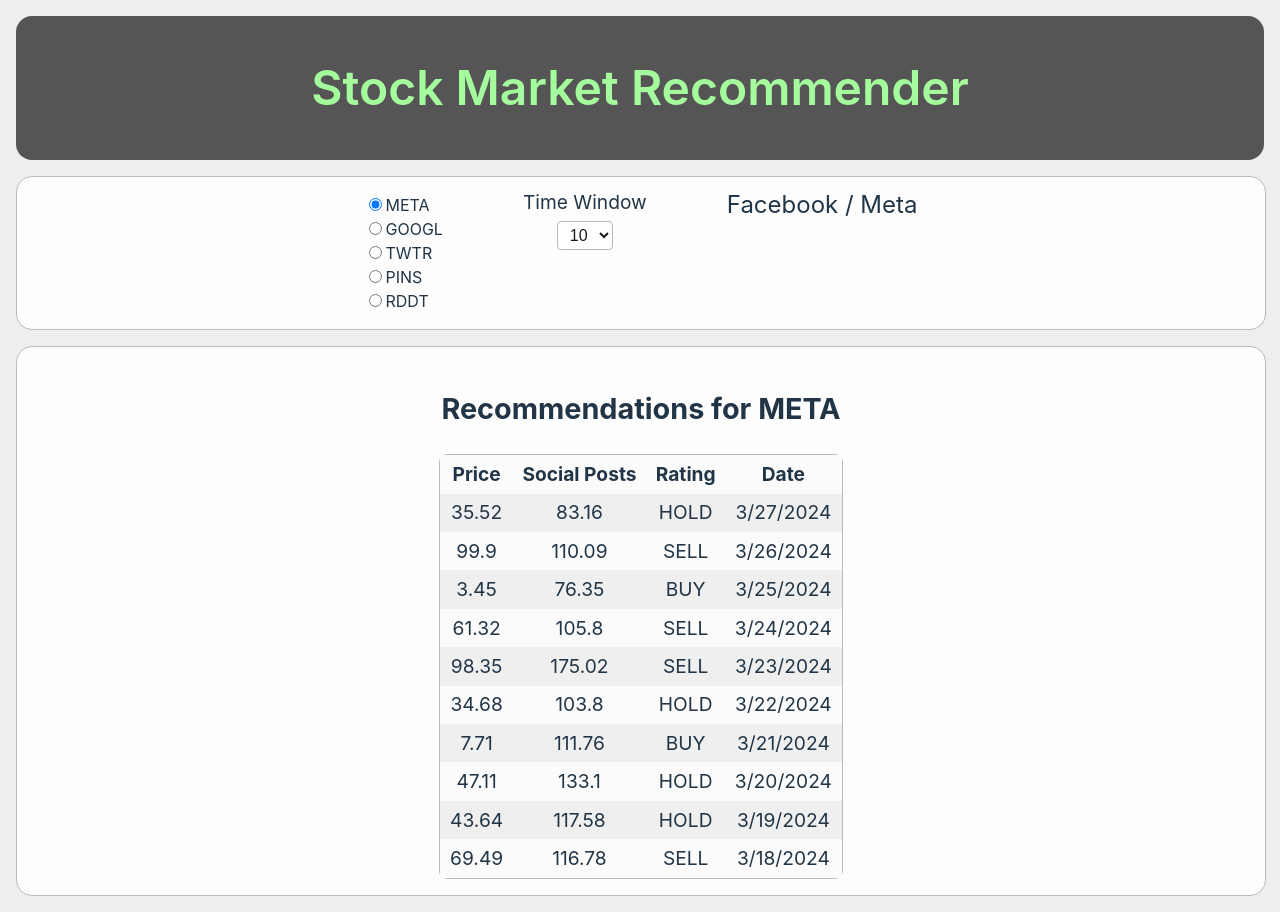
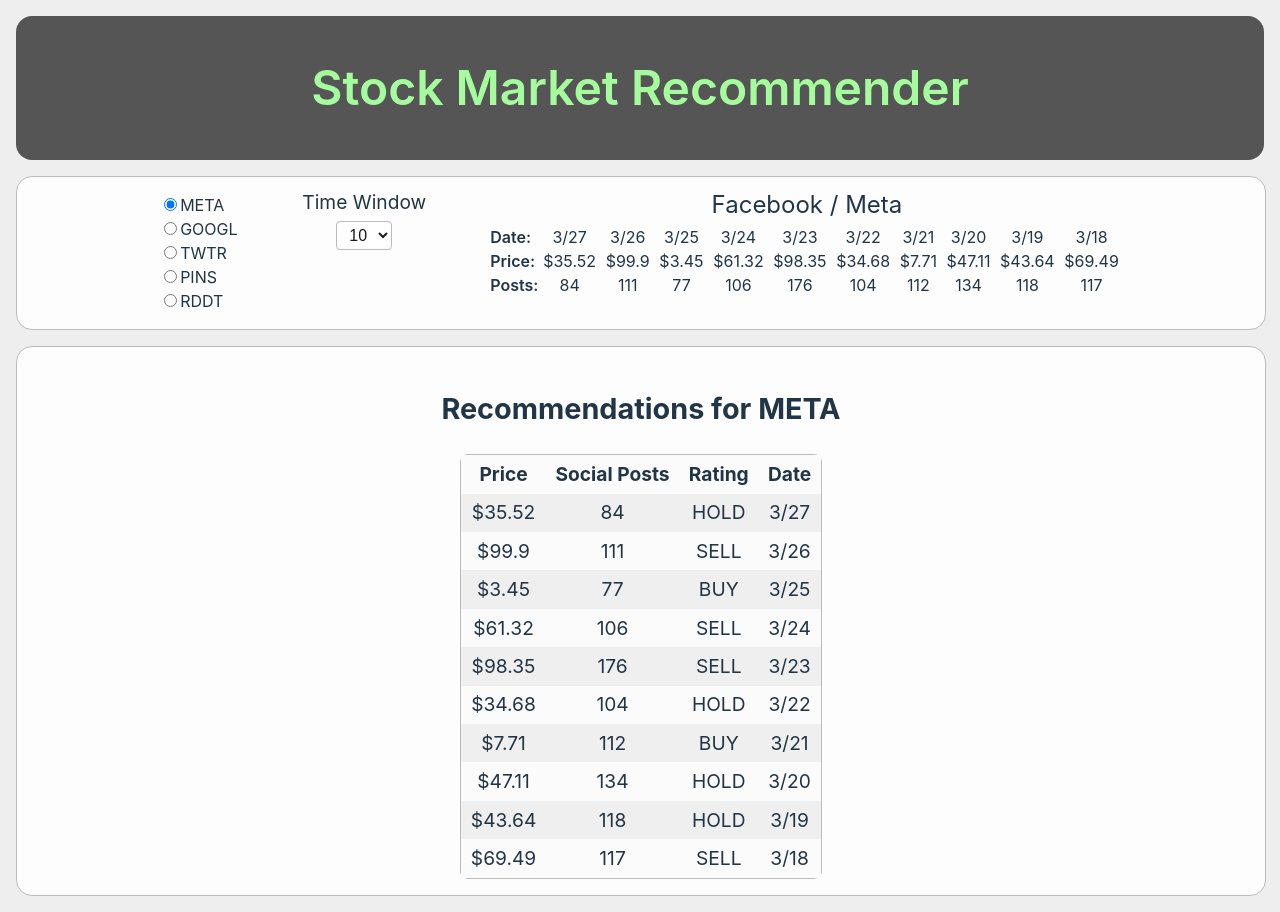
Before and after one commit to krisbelangernelson/stock-prediction, a React (Vite) app: page / in a window 1280 px wide. Both pictures are taken after a click on the radio button "META". Built offline with nearby package versions, Linux system fonts and the light colour scheme.

Commit message:
feat: social summary in form, fix social count no decimal

```diff
--- a/src/App.tsx
+++ b/src/App.tsx
@@ -18,7 +18,7 @@
     <div className="wrapper">
       <Header />
       <main>
-        <StockForm stockSelected={stockSelected} setStockSelected={setStockSelected} timeWindow={timeWindow} setTimeWindow={setTimeWindow} />
+        <StockForm stockSelected={stockSelected} setStockSelected={setStockSelected} timeWindow={timeWindow} setTimeWindow={setTimeWindow} data={data} />
         <StockTable stockSelected={stockSelected} data={data} />
       </main>
     </div>
--- a/src/components/StockForm/SocialMediaInfo.tsx
+++ b/src/components/StockForm/SocialMediaInfo.tsx
@@ -1,11 +1,25 @@
 import { SocialMediaInfoProps } from "../../types/stock"
 
 export default function SocialMediaInfo(props: SocialMediaInfoProps) {
-  const { company } = props
+  const { company, data } = props
 
   return (
     <div className="social-media-info">
       <div className="company-name">{company.name}</div>
+      <div className="social-data">
+        <div className="data-headers">
+          <div>Date:</div>
+          <div>Price:</div>
+          <div>Posts:</div>
+        </div>
+        {data.map(({ date, price, socialMediaCount }) => (
+          <div className="data-row" key={price}>
+            <div>{date}</div>
+            <div>${price}</div>
+            <div>{socialMediaCount}</div>
+          </div>
+        ))}
+      </div>
     </div>
   )
 }
--- a/src/components/StockForm/StockForm.css
+++ b/src/components/StockForm/StockForm.css
@@ -15,13 +15,14 @@
 
   @media screen and (min-width: 768px) {
     flex-direction: row;
-    gap: 0 5rem;
+    gap: 0 4rem;
   }
 }
 
 .stock-list {
   display: flex;
   justify-content: center;
+  min-width: 5rem;;
 
   & .stock-list-items {
     text-align: left;
@@ -34,6 +35,27 @@
   & .company-name {
     font-size: 1.5rem;
     line-height: 1.5rem;
+  }
+
+  & .social-data {
+    display: flex;
+    flex-direction: row;
+    margin-top: 0.5rem;
+    overflow: auto;
+
+    & .data-headers {
+      text-align: left;
+
+      & > div {
+        font-weight: 600;
+      }
+    }
+
+    & .data-row {
+      & > div {
+        padding: 0 0.3rem;
+      }
+    }
   }
 }
 
--- a/src/components/StockForm/StockForm.tsx
+++ b/src/components/StockForm/StockForm.tsx
@@ -7,7 +7,7 @@
 import { StockFormProps } from '../../types/stock';
 
 export default function StockForm(props: StockFormProps) {
-  const { setStockSelected, stockSelected, timeWindow, setTimeWindow } = props
+  const { setStockSelected, stockSelected, timeWindow, setTimeWindow, data } = props
   const company = companies.find((company) => company.symbol === stockSelected)
 
   return (
@@ -15,7 +15,7 @@
       <div className="stock-form-content">
         <StockList stockSelected={stockSelected} setStockSelected={setStockSelected} />
         {company ? <TimeWindow timeWindow={timeWindow} setTimeWindow={setTimeWindow} /> : <div />}
-        {company ? <SocialMediaInfo company={company} /> : <h2>Select a social media stock</h2>}
+        {company ? <SocialMediaInfo company={company} data={data} /> : <h2>Select a social media stock</h2>}
       </div>
     </section>
   )
--- a/src/components/StockTable/StockTable.tsx
+++ b/src/components/StockTable/StockTable.tsx
@@ -24,7 +24,7 @@
             <tbody>
               {data.map(({ date, price, socialMediaCount }) => (
                 <tr key={price}>
-                  <td>{price}</td>
+                  <td>${price}</td>
                   <td>{socialMediaCount}</td>
                   <td>{recommendationRating(price, socialMediaCount).toUpperCase()}</td>
                   <td>{date}</td>
--- a/src/types/stock.d.ts
+++ b/src/types/stock.d.ts
@@ -11,7 +11,7 @@
   timeWindow: string
 }
 
-export interface StockFormProps extends StockProps, TimeWindowProps { }
+export interface StockFormProps extends StockProps, TimeWindowProps { data: ApiData }
 
 export interface StockListProps extends StockProps { }
 
@@ -24,6 +24,7 @@
     symbol: string
     name: string
   }
+  data: ApiData
 }
 
 export interface StockTableProps {
--- a/src/utils/generateMockData.ts
+++ b/src/utils/generateMockData.ts
@@ -2,16 +2,16 @@
   const allDates = []
 
   for (let i = 0; i < daysAgo; i++) {
-    const newDate = new Date(Date.now() - i * 24 * 60 * 60 * 1000).toLocaleString('en-US', { timeZone: 'America/New_York' }).split(',')[0]
-    allDates.push(newDate)
+    const newDate = new Date(Date.now() - i * 24 * 60 * 60 * 1000).toLocaleString('en-US', { timeZone: 'America/New_York' }).split(',')[0].split('/')
+    allDates.push(`${newDate[0]}/${newDate[1]}`)
   }
 
   const char = parseInt(symbol.charAt(0), 36) - 9
 
   return allDates.map((date) => {
     const price = Math.random() * char * 10
-    const count = (Math.random() * 10 + Math.random() * 10) * 10
+    const count = Math.ceil((Math.random() * 10 + Math.random() * 10) * 10)
 
-    return { date, price: Number(price.toFixed(2)), socialMediaCount: Number(count.toFixed(2)) }
+    return { date, price: Number(price.toFixed(2)), socialMediaCount: count }
   })
 }
```
